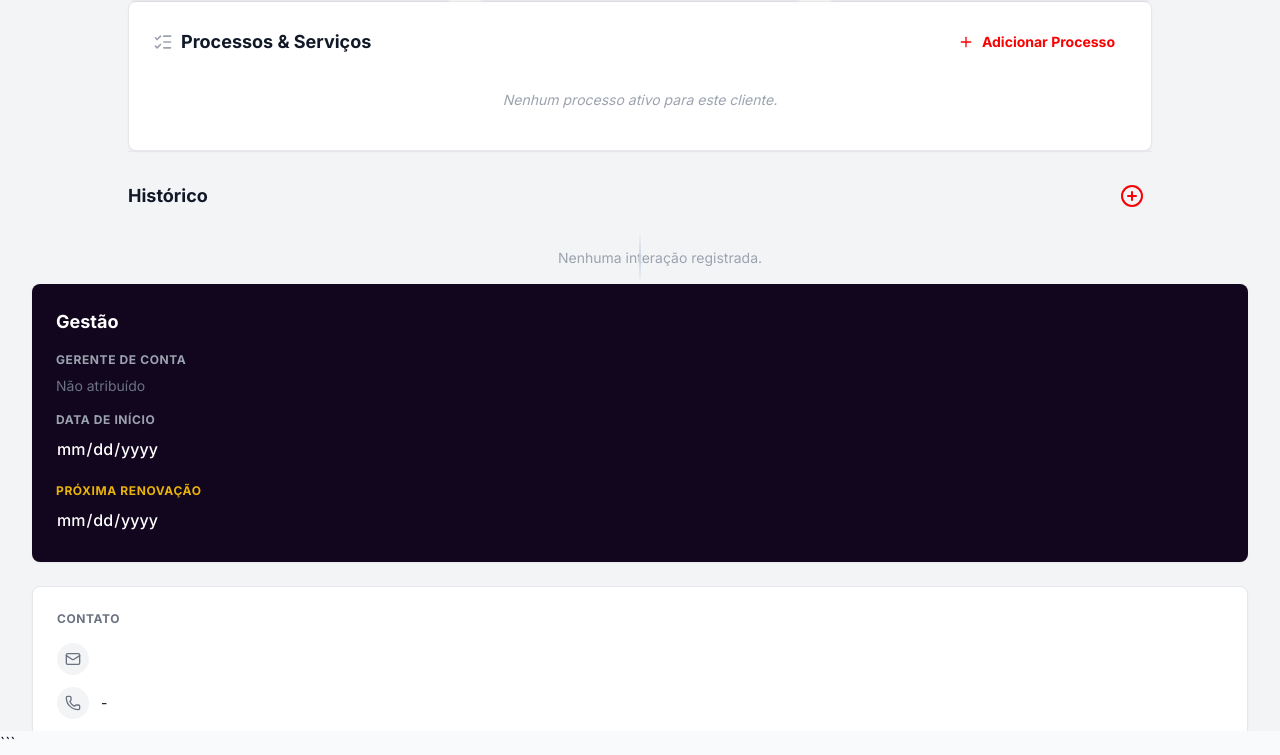
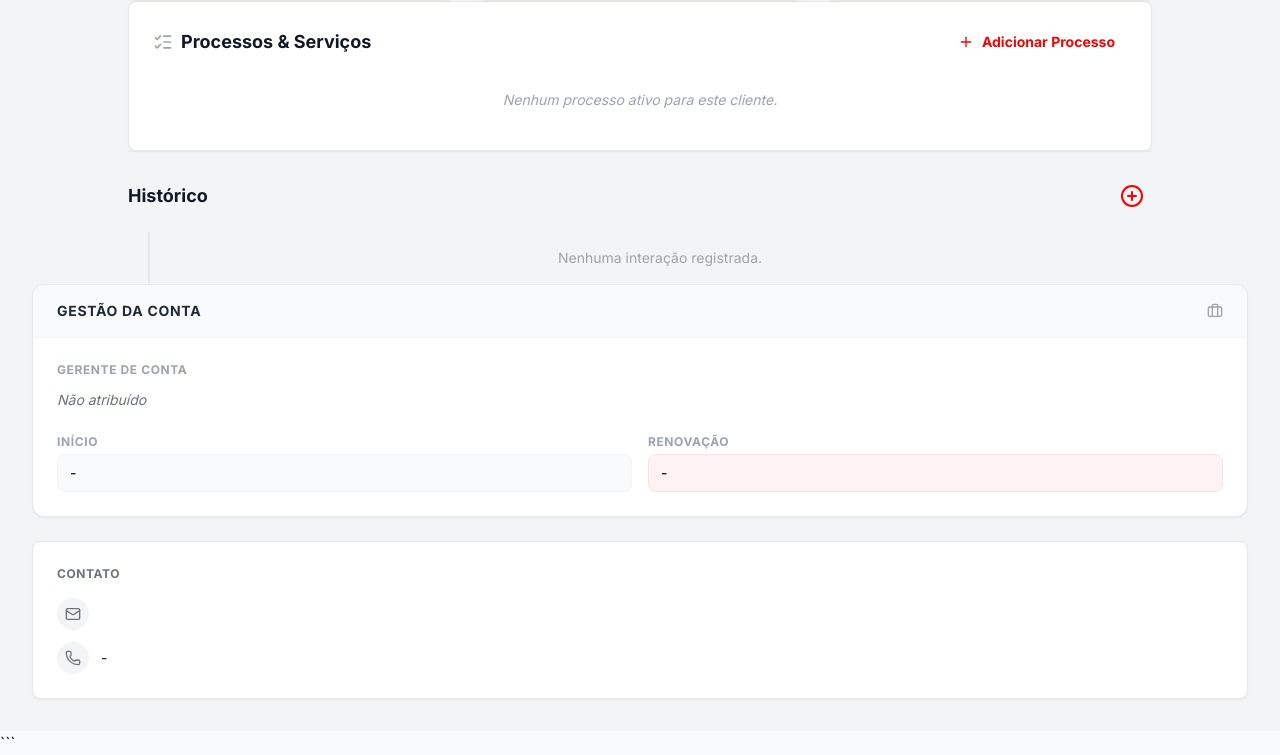
Before and after one commit to marcioholm/NorthWay-2.0, a Python web app: template northway_crm/templates/client_details.html in a window 1280 px wide. Shown: the part 828-1583 px from the top of the page. Run offline with Jinja, Linux system fonts and the light colour scheme; the template is opened without the code that fills it, so the values that code supplies are empty; some libraries are stand-ins or nearby versions.

Commit message:
Style: Optimize Client Details Layout, Timeline, and Management Card

```diff
--- a/northway_crm/templates/client_details.html
+++ b/northway_crm/templates/client_details.html
@@ -761,13 +761,12 @@
             </div>
 
             <div
-                class="space-y-6 relative before:absolute before:inset-0 before:ml-5 before:-translate-x-px md:before:mx-auto md:before:translate-x-0 before:h-full before:w-0.5 before:bg-gradient-to-b before:from-transparent before:via-slate-300 before:to-transparent">
+                class="space-y-6 relative before:absolute before:inset-0 before:ml-5 before:h-full before:w-0.5 before:bg-gray-200">
                 {% for interaction in client.interactions|sort(attribute='created_at', reverse=True) %}
-                <div
-                    class="relative flex items-center justify-between md:justify-normal md:odd:flex-row-reverse group is-active">
+                <div class="relative flex gap-6 group is-active">
                     <!-- Icon -->
                     <div
-                        class="flex items-center justify-center w-10 h-10 rounded-full border border-white bg-slate-50 shadow shrink-0 md:order-1 md:group-odd:-translate-x-1/2 md:group-even:translate-x-1/2 z-10">
+                        class="absolute left-0 mt-1 flex items-center justify-center w-10 h-10 rounded-full border-4 border-white bg-gray-50 shadow-sm shrink-0 z-10 transition-transform group-hover:scale-110">
                         {% if interaction.type == 'reuniao' %}
                         <i data-lucide="users" class="w-4 h-4 text-blue-500"></i>
                         {% elif interaction.type == 'ajuste' %}
@@ -785,21 +784,24 @@
 
                     <!-- Content -->
                     <div
-                        class="w-[calc(100%-4rem)] md:w-[calc(50%-2.5rem)] bg-white p-4 rounded-lg border border-gray-200 shadow-sm">
-                        <div class="flex items-center justify-between mb-1">
-                            <span class="font-bold text-gray-900 text-sm">
+                        class="ml-12 flex-1 bg-white p-4 rounded-xl border border-gray-100 shadow-sm hover:shadow-md transition-shadow">
+                        <div class="flex items-center justify-between mb-2">
+                            <span class="font-bold text-gray-900 text-sm flex items-center gap-2">
                                 {% if interaction.user %}
                                 {{ interaction.user.name }}
                                 {% else %}
-                                Sistema
+                                <span
+                                    class="bg-gray-100 text-gray-500 px-2 py-0.5 rounded text-[10px] uppercase">Sistema</span>
                                 {% endif %}
                             </span>
-                            <time class="font-mono text-xs text-gray-500">{{
-                                interaction.created_at.strftime('%d/%m %H:%M') }}</time>
-                        </div>
-                        <div class="text-xs font-bold text-gray-400 uppercase tracking-wider mb-2">{{
-                            interaction.type }}</div>
-                        <p class="text-gray-600 text-sm leading-relaxed">{{ interaction.content }}</p>
+                            <time class="font-mono text-xs text-gray-400">{{ interaction.created_at.strftime('%d/%m/%Y
+                                %H:%M') }}</time>
+                        </div>
+                        <div
+                            class="text-[10px] font-bold text-gray-400 uppercase tracking-wider mb-2 border-b border-gray-50 pb-1">
+                            {{ interaction.type|replace('_', ' ') }}</div>
+                        <p class="text-gray-600 text-sm leading-relaxed whitespace-pre-line">{{ interaction.content }}
+                        </p>
                     </div>
                 </div>
                 {% else %}
@@ -816,17 +818,21 @@
 <div class="space-y-6">
 
     <!-- Management Card -->
-    <div class="bg-[#11061e] rounded-lg shadow-sm p-6 text-white">
-        <h3 class="text-lg font-bold mb-4">Gestão</h3>
-
-        <div class="space-y-4">
+    <!-- Management Card -->
+    <div class="bg-white rounded-xl shadow-sm border border-gray-200 overflow-hidden">
+        <div class="bg-gray-50 px-6 py-4 border-b border-gray-100 flex justify-between items-center">
+            <h3 class="text-sm font-bold text-gray-800 uppercase tracking-wider">Gestão da Conta</h3>
+            <i data-lucide="briefcase" class="w-4 h-4 text-gray-400"></i>
+        </div>
+
+        <div class="p-6 space-y-6">
             <div>
-                <label class="block text-xs font-bold text-gray-400 uppercase tracking-wider mb-2">Gerente
+                <label class="block text-xs font-bold text-gray-400 uppercase tracking-wider mb-3">Gerente
                     de Conta</label>
                 {% if client.account_manager %}
-                <div class="flex items-center gap-3">
+                <div class="flex items-center gap-3 p-3 bg-gray-50 rounded-lg border border-gray-100">
                     <div
-                        class="w-10 h-10 rounded-full bg-gray-700 flex items-center justify-center text-xs font-bold text-white overflow-hidden ring-2 ring-gray-600">
+                        class="w-10 h-10 rounded-full bg-white flex items-center justify-center text-xs font-bold text-gray-600 overflow-hidden ring-1 ring-gray-200 shadow-sm">
                         {% if client.account_manager.profile_image %}
                         <img src="{{ url_for('static', filename='uploads/profiles/' + client.account_manager.profile_image) }}"
                             alt="{{ client.account_manager.name }}" class="w-full h-full object-cover">
@@ -835,30 +841,31 @@
                         {% endif %}
                     </div>
                     <div>
-                        <p class="font-medium text-white">{{ client.account_manager.name }}</p>
-                        <p class="text-xs text-gray-400">{{ client.account_manager.status_message or
+                        <p class="font-bold text-gray-900 text-sm">{{ client.account_manager.name }}</p>
+                        <p class="text-xs text-gray-500">{{ client.account_manager.status_message or
                             'Gerente' }}</p>
                     </div>
                 </div>
                 {% else %}
-                <p class="text-gray-500 text-sm">Não atribuído</p>
+                <p class="text-gray-500 text-sm italic">Não atribuído</p>
                 {% endif %}
-
-            </div>
-
-            <div>
-                <label class="block text-xs font-bold text-gray-400 uppercase tracking-wider mb-1">Data
-                    de Início</label>
-                <input type="date" name="start_date" value="{{ client.start_date }}" disabled
-                    class="w-full bg-transparent border-b border-gray-700 py-1 text-white font-medium focus:outline-none focus:border-northway-red disabled:border-transparent">
-            </div>
-
-            <div>
-                <label
-                    class="block text-xs font-bold text-gray-400 uppercase tracking-wider mb-1 text-yellow-500">Próxima
-                    Renovação</label>
-                <input type="date" name="renewal_date" value="{{ client.renewal_date or '' }}" disabled
-                    class="w-full bg-transparent border-b border-gray-700 py-1 text-white font-medium focus:outline-none focus:border-northway-red disabled:border-transparent">
+            </div>
+
+            <div class="grid grid-cols-2 gap-4">
+                <div>
+                    <label class="block text-xs font-bold text-gray-400 uppercase tracking-wider mb-1">Início</label>
+                    <div
+                        class="text-sm font-medium text-gray-900 bg-gray-50 px-3 py-2 rounded-lg border border-gray-100">
+                        {{ client.start_date.strftime('%d/%m/%Y') if client.start_date else '-' }}
+                    </div>
+                </div>
+                <div>
+                    <label
+                        class="block text-xs font-bold text-gray-400 uppercase tracking-wider mb-1 text-[#fa0102]">Renovação</label>
+                    <div class="text-sm font-medium text-gray-900 bg-red-50 px-3 py-2 rounded-lg border border-red-100">
+                        {{ client.renewal_date.strftime('%d/%m/%Y') if client.renewal_date else '-' }}
+                    </div>
+                </div>
             </div>
         </div>
     </div>
```
